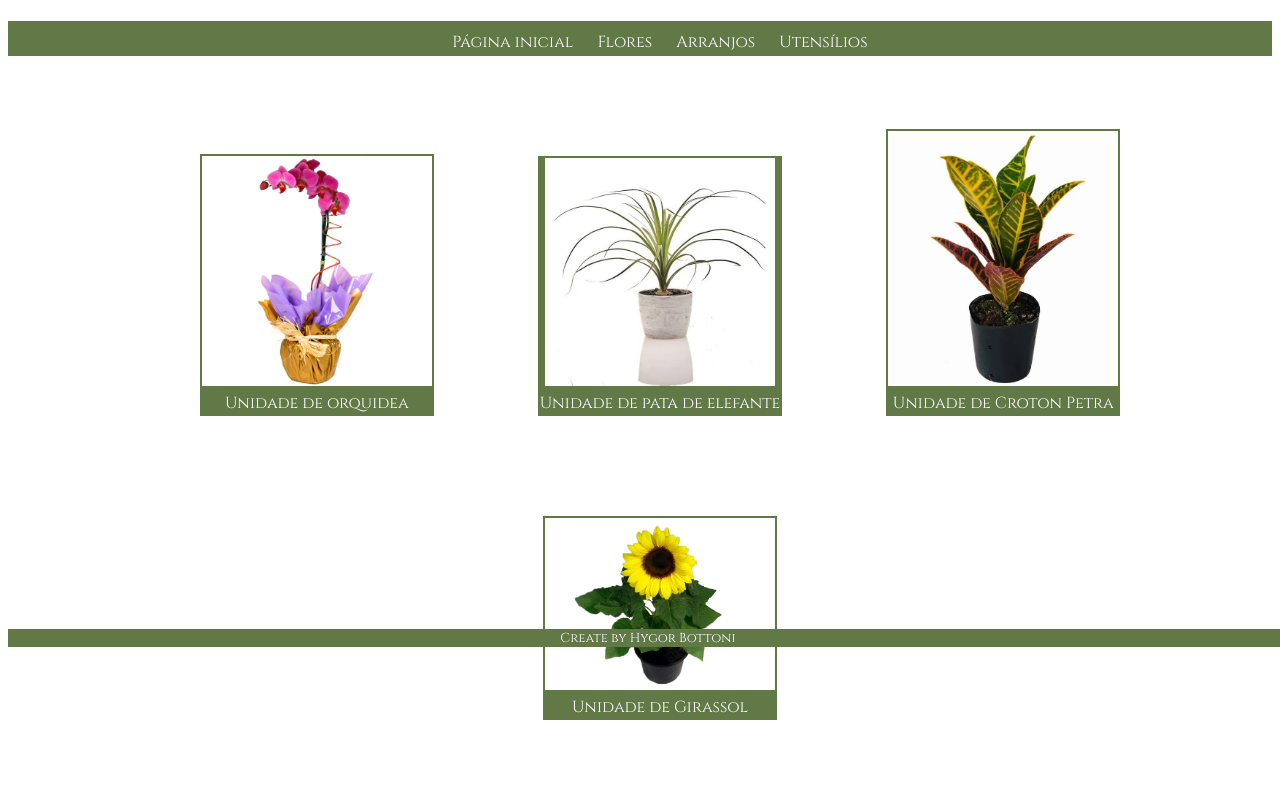
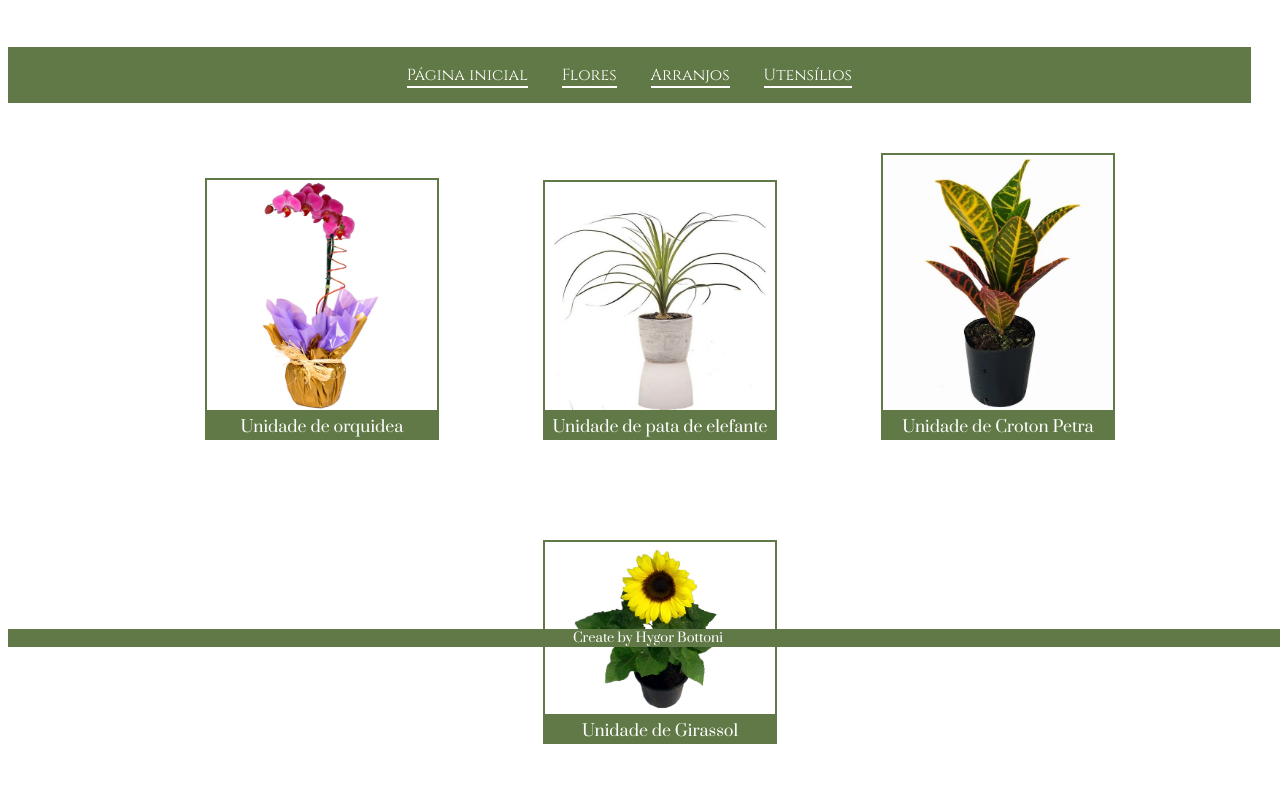
Before and after one commit to HygorBottoni/SiteFloricultura, a plain HTML site: page TiposDeFlores.html in a window 1280 px wide. Shown: the part 153-963 px from the top of the page. Before the commit the page ends 923 px from the top, so only its background shows below. Drawn offline with Linux system fonts and the light colour scheme.

Commit message:
inserção de efeito css no menu principal. Inserção de header e main no html.

```diff
--- a/TiposDeFlores.html
+++ b/TiposDeFlores.html
@@ -9,34 +9,36 @@
     <link rel="shortcut icon" type="image/x-icon" href="iconeFloricultura.ico">
 
 </head>
+
 <body>
+    <header>
         <p class="tituloDoSite" align="center"><a href="index.html"><img src="Logo.png" width="500px"></a></p>
-    <nav id="faixaMenu">
         <nav id="menuItem">
             <center><ul>
-                <li><a href="index.html"><font color="white">Página inicial</font></a></li>
-                <li><a href="TiposDeFlores.html"><font color="white">Flores</font></a></li>
-                <li><a href="Arranjos.html"><font color="white">Arranjos</font></a></li>
-                <li><a href="Utensilios.html"><font color="white">Utensílios</font></a></li>
+                <li><a id="menuItem_itens" href="index.html"><font color="white">Página inicial</font></a></li>
+                <li><a id="menuItem_itens" href="TiposDeFlores.html"><font color="white">Flores</font></a></li>
+                <li><a id="menuItem_itens" href="Arranjos.html"><font color="white">Arranjos</font></a></li>
+                <li><a id="menuItem_itens" href="Utensilios.html"><font color="white">Utensílios</font></a></li>
             </ul></center>
-    </nav>
+    </header>
 
-    <nav id="arranjos">
+    <main>
+        <section id="arranjos">
             <center><ul>
                 <li><a href=""><img src="undOrquideas.jpg" alt="Unidade de orquideas" width="230" ></a><figcaption>Unidade de orquidea</figcaption></li>
                 <li><a href=""><img src="pata-de-elefante.jpg" alt="Pata de elefante" width="230" ></a><figcaption>Unidade de pata de elefante</figcaption></li>
                 <li><a href=""><img src="croton-petra.jpg" alt="Croton Petra" width="230" ></a><figcaption>Unidade de Croton Petra</figcaption></li>
                 <li><a href=""><img src="Girassol+Mini.jpg" alt="Girassol" width="230" ></a><figcaption>Unidade de Girassol</figcaption></li>
+            </ul></center>
+        </section>
+    </main>
 
-        </ul></center>
-    </nav>
-
-    <nav id="rodape">
+    <section av id="rodape">
         <center><footer>
 
             Create by Hygor Bottoni
 
         </footer>
-    </nav></center>
+    </section></center>
 </body>
 </html>
--- a/css.css
+++ b/css.css
@@ -1,21 +1,34 @@
 /*Pagina criada para estilizar as divs criadas em HTML.*/
 @import url('https://fonts.googleapis.com/css2?family=Cinzel:wght@400..900&display=swap');
+@import url('https://fonts.googleapis.com/css2?family=Cinzel:wght@400..900&family=Prata&display=swap');
+
 
 
 #faixaMenu{
     background-color:#617946;
-    padding:0px;
+    padding:5px;
     margin:0px;
     height: 35px;
     margin-top: -20px;
 
 }
 
+#menuItem ul{
+    margin: 0;
+    padding: 0;
+    float: left;
+    background-color: #617946;
+    list-style: none;
+    padding: 2px;
+    width: 98%;
+
+}
+
 #menuItem ul li{
-
+    box-sizing: border-box;
     display: inline;
     background-color: #617946;
-    padding:0px;
+    padding:5px;
     margin:10px;
     list-style:none;
     font-family: "Cinzel", serif;
@@ -24,15 +37,24 @@
 
 
 }
-a{
+#menuItem_itens{
+    border-bottom:2px solid white;
     text-decoration: none;
 
+
 }
+
+#menuItem_itens:hover {
+    background-color:#948c75;
+    color: #99b2b7;
+    border-bottom:3px solid #948c75;
+   }
+
 .tituloDoSite{
     align-content: center;
     color: #D97171;
     font-size: 50px;
-    font-family: 'Times New Roman', Times, serif;
+    font-family: "Prata", serif;
 
 }
 
@@ -43,7 +65,7 @@ a{
     padding:2px;
     margin:50px;
     list-style:none;
-    font-family: "Cinzel", serif;
+    font-family: "Prata", serif;
     color: white;
     display: inline-block;
 
@@ -63,14 +85,14 @@ a{
     position: fixed;
     bottom: 0;
     width: 100%;
-    font-family: "Cinzel", serif;
+    font-family: "Prata", serif;
     font-size: small;
 
 
 }
 
 #descricaoArranjos{
-    font-family: Arial, Helvetica, sans-serif;
+    font-family: "Prata", serif;
     align-content: right;
     font-size: small;
 
@@ -89,7 +111,7 @@ a{
 }
 
 .descricaoArranjo{
-    font-family: Arial, Helvetica, sans-serif;
+    font-family: "Prata", serif;
     font-size: 15px;
 
 
@@ -121,7 +143,7 @@ a{
 }
 
 #corpoPaginaInicial{
-    font-family: Arial, Helvetica, sans-serif;
+    font-family: "Prata", serif;
     color: black;
     margin-top: 190px;
 
```
Also changed, not shown: ArranjoMargarida.html (+5 -2 lines), ArranjoPrimavera.html (+8 -6 lines), Arranjos.html (+10 -9 lines), Colombiana.html (+9 -6 lines), Utensilios.html (+8 -8 lines), index.html (+12 -8 lines). Lines whose indentation alone changed are shown as unchanged.
